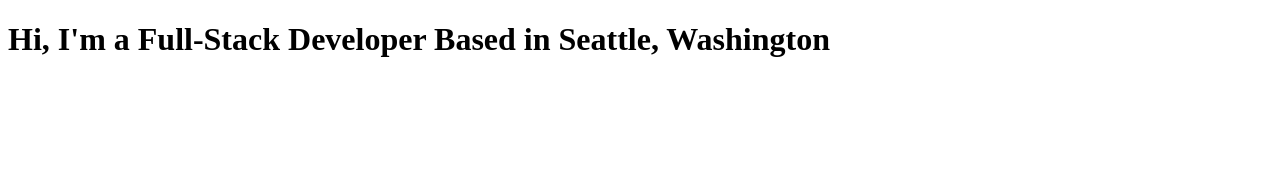
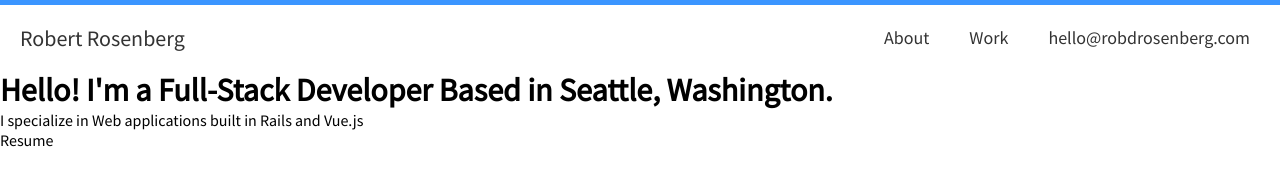
Before and after one commit to robdrosenberg/robdrosenberg.github.io, a plain HTML site: page index.html in a window 1280 px wide. Drawn offline with Linux system fonts and the light colour scheme.

Commit message:
add nav and styles

```diff
--- a/index.html
+++ b/index.html
@@ -1,10 +1,35 @@
 <!DOCTYPE html>
 <html>
   <head>
+    <meta name="viewport" content="width=device-width, initial-scale=1">
     <meta charset="UTF-8">
     <title>Robert Rosenberg</title>
+    <link href="https://fonts.googleapis.com/css?family=Source+Sans+Pro" rel="stylesheet">
+    <link rel="stylesheet" href="style.css">
+    <link rel="stylesheet" href="https://use.fontawesome.com/releases/v5.6.3/css/all.css" integrity="sha384-UHRtZLI+pbxtHCWp1t77Bi1L4ZtiqrqD80Kn4Z8NTSRyMA2Fd33n5dQ8lWUE00s/" crossorigin="anonymous">
+    <!-- <script src="main.js"></script> -->
   </head>
   <body>
-    <h1>Hi, I'm a Full-Stack Developer Based in Seattle, Washington</h1>
+  <nav class="navbar">
+    <label class="navbar-toggle" id="js-navbar-toggle" for="chkToggle">
+            <i class="fa fa-bars"></i>
+        </label>
+    <a href="#home" class="logo">Robert Rosenberg</a>
+    <input type="checkbox" id="chkToggle"></input>
+    <ul class="main-nav" id="js-menu">
+      <li>
+        <a href="#about" class="nav-links">About</a>
+      </li>
+      <li>
+        <a href="#work" class="nav-links">Work</a>
+      </li>
+      <li>
+        <a href="mailto:hello@robdrosenberg.com" class="nav-links">hello@robdrosenberg.com</a>
+      </li>
+    </ul>
+  </nav>
+    <h1>Hello! I'm a Full-Stack Developer Based in Seattle, Washington.</h1>
+    <p>I specialize in Web applications built in Rails and Vue.js</p>
+    <p>Resume</p>
   </body>
 </html>
--- /dev/null
+++ b/style.css
@@ -0,0 +1,99 @@
+* {
+    box-sizing: border-box;
+    padding: 0;
+    margin: 0;
+
+  }
+
+  body {
+    font-family: 'Source Sans Pro', sans-serif;
+  }
+
+  .navbar {
+    font-size: 18px;
+    border-top: 5px solid #3B95FF;
+    padding-bottom: 10px;
+  }
+
+  .main-nav {
+    list-style-type: none;
+    display: none;
+  }
+
+  .nav-links,
+  .logo {
+    text-decoration: none;
+    color: #333;
+    /* color: rgba(255, 255, 255, 0.7); */
+  }
+
+  .main-nav li {
+    text-align: center;
+    margin: 15px auto;
+  }
+
+  .logo {
+    display: inline-block;
+    font-size: 22px;
+    margin-top: 10px;
+    margin-left: 20px;
+  }
+
+  .navbar-toggle {
+    position: absolute;
+    top: 10px;
+    right: 20px;
+    cursor: pointer;
+    color: #333;
+    font-size: 24px;
+  }
+
+  #chkToggle {
+    display: none;
+  }
+
+  #chkToggle:checked + ul.main-nav {
+    display: block;
+  }
+
+  @media screen and (min-width: 768px) {
+    .navbar {
+      display: flex;
+      justify-content: space-between;
+      padding-bottom: 0;
+      height: 70px;
+      align-items: center;
+    }
+
+    #chkToggle:checked + ul.main-nav {
+      display: flex;
+    }
+
+    .main-nav {
+      display: flex;
+      margin-right: 30px;
+      flex-direction: row;
+      justify-content: flex-end;
+    }
+
+    .main-nav li {
+      margin: 0;
+    }
+
+    .nav-links {
+      margin-left: 40px;
+    }
+
+    .logo {
+      margin-top: 0;
+    }
+
+    .navbar-toggle {
+      display: none;
+    }
+
+    .logo:hover,
+    .nav-links:hover {
+      color: rgba(255, 255, 255, 1);
+    }
+  }
```
